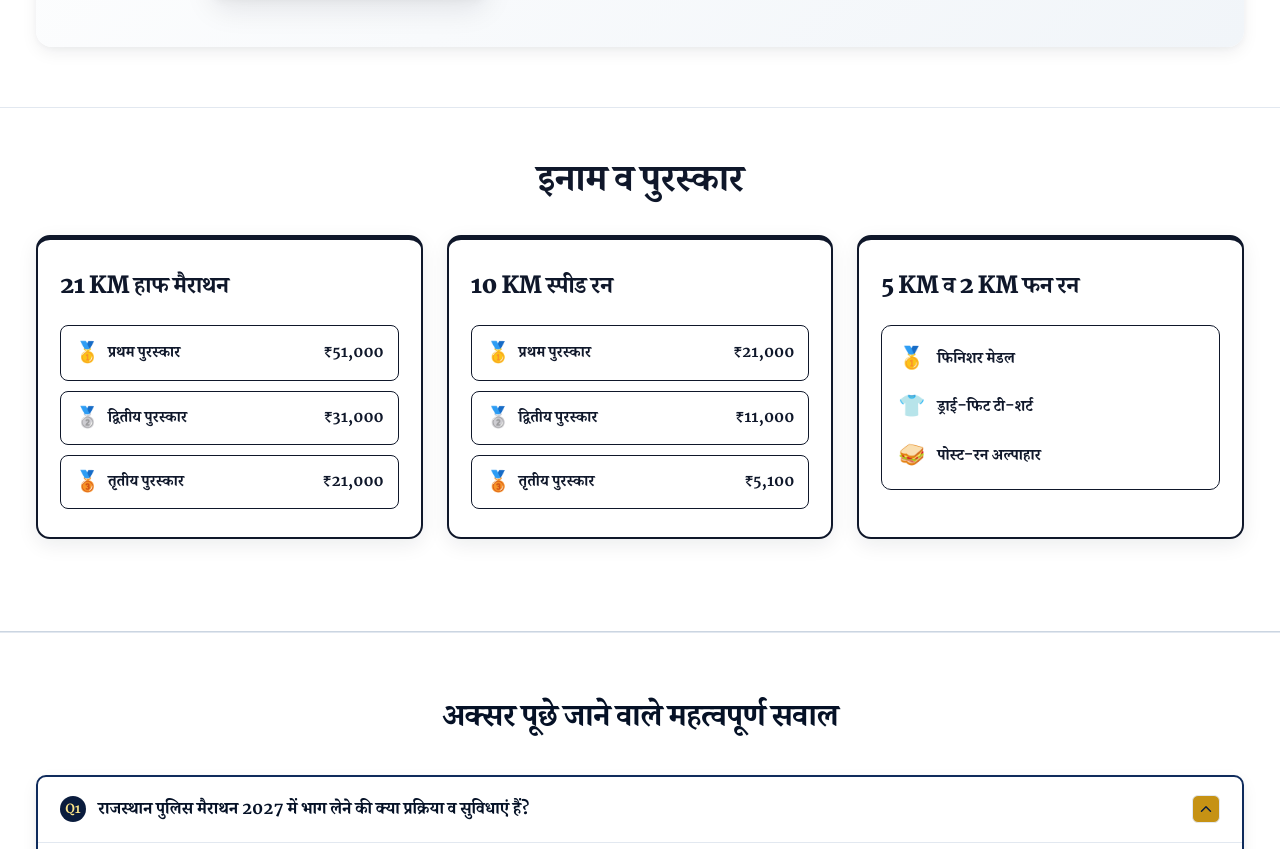
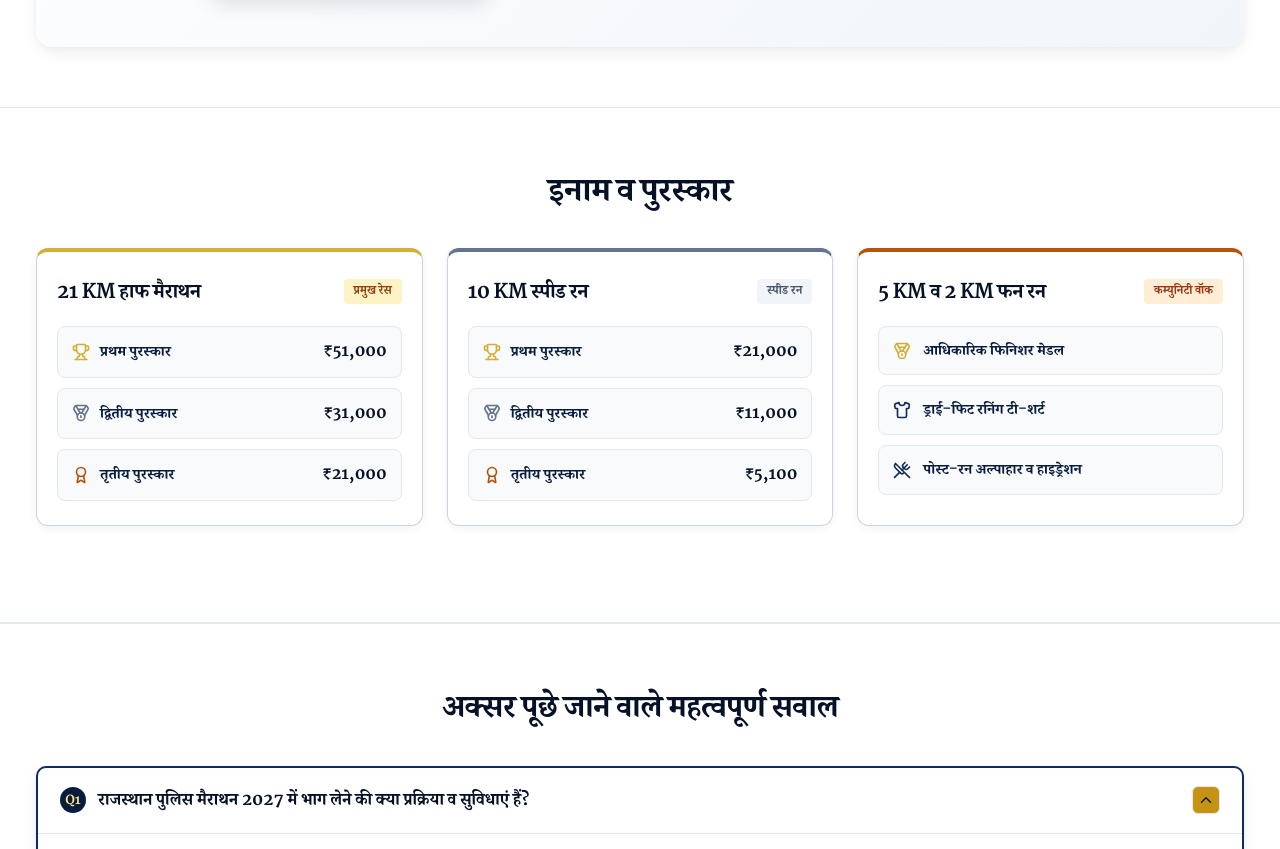
Before and after one commit to mpalsaniya68/rajasthan-police-run-for-her, a React (Vite) app: page / in a window 1280 px wide. Shown: the part 1304-2153 px from the top of the page. Built offline with nearby package versions, Linux system fonts and the light colour scheme; a web font is replaced by a local one.

Commit message:
style: apply unslop polish to hero, prize podium, and patron desk

```diff
--- a/src/components/Hero.jsx
+++ b/src/components/Hero.jsx
@@ -103,13 +103,13 @@ export function Hero({ onOpenRegister, onOpenFindPass }) {
       <div style={{ position: 'relative', zIndex: 2 }}>
         <div className="container">
           <div style={{ textAlign: 'center', maxWidth: '880px', margin: '0 auto' }}>
-            {/* Official Event Insignia Emblem (Original with White Badge) */}
-            <div style={{ display: 'inline-flex', alignItems: 'center', justifyContent: 'center', padding: '8px 20px', background: '#ffffff', borderRadius: '16px', boxShadow: '0 8px 30px rgba(0, 0, 0, 0.4)', marginBottom: '16px' }}>
+            {/* Official Event Insignia Emblem */}
+            <div style={{ display: 'inline-flex', alignItems: 'center', justifyContent: 'center', padding: '8px 20px', background: '#ffffff', borderRadius: '14px', border: '1px solid rgba(255, 255, 255, 0.8)', boxShadow: '0 6px 24px rgba(5, 17, 38, 0.32)', marginBottom: '16px' }}>
               <img
                 src="/images/run_for_her_official_logo.jpg"
                 alt="Rajasthan Police Marathon - Run For Her Official Logo"
                 style={{
-                  height: 'clamp(68px, 11vw, 102px)',
+                  height: 'clamp(68px, 11vw, 100px)',
                   width: 'auto',
                   objectFit: 'contain',
                   display: 'block'
--- a/src/components/PrizePodiumSection.jsx
+++ b/src/components/PrizePodiumSection.jsx
@@ -1,4 +1,5 @@
 import React from 'react';
+import { Trophy, Medal, Award, Shirt, UtensilsCrossed } from 'lucide-react';
 import { useLanguage } from '../context/LanguageContext';
 
 export function PrizePodiumSection({ onOpenRegister }) {
@@ -10,14 +11,14 @@ export function PrizePodiumSection({ onOpenRegister }) {
       style={{
         position: 'relative',
         background: '#ffffff',
-        padding: '50px 0 60px 0',
-        borderBottom: '1px solid var(--border-medium)'
+        padding: '64px 0',
+        borderBottom: '1px solid var(--border-subtle)'
       }}
     >
       <div className="container">
         {/* Section Header */}
-        <div className="section-header" style={{ marginBottom: '32px', textAlign: 'center' }}>
-          <h2 style={{ fontSize: 'clamp(1.75rem, 3.5vw, 2.35rem)', color: '#0f172a', margin: '0 0 8px 0', fontWeight: 900 }}>
+        <div className="section-header" style={{ marginBottom: '36px', textAlign: 'center' }}>
+          <h2 style={{ fontSize: 'clamp(1.5rem, 3vw, 2.1rem)', color: 'var(--police-navy-950)', margin: '0 0 8px 0', fontWeight: 800 }}>
             {t('prizesHeading')}
           </h2>
         </div>
@@ -25,7 +26,7 @@ export function PrizePodiumSection({ onOpenRegister }) {
         {/* 3-Column Prize Cards Grid */}
         <div style={{
           display: 'grid',
-          gridTemplateColumns: 'repeat(auto-fit, minmax(300px, 1fr))',
+          gridTemplateColumns: 'repeat(auto-fit, minmax(290px, 1fr))',
           gap: '24px',
           marginBottom: '32px'
         }}>
@@ -33,37 +34,42 @@ export function PrizePodiumSection({ onOpenRegister }) {
           {/* CARD 1: 21 KM Half Marathon */}
           <div style={{
             background: '#ffffff',
-            borderRadius: '14px',
-            border: '2px solid #0f172a',
-            borderTop: '5px solid #0f172a',
-            boxShadow: '0 6px 20px rgba(15, 23, 42, 0.08)',
-            padding: '28px 22px',
+            borderRadius: '12px',
+            border: '1px solid var(--border-medium)',
+            borderTop: '4px solid #d4af37',
+            boxShadow: 'var(--shadow-sm)',
+            padding: '24px 20px',
             display: 'flex',
             flexDirection: 'column',
             justifyContent: 'space-between',
             position: 'relative'
           }}>
             <div>
-              <h3 style={{ fontSize: '1.45rem', fontWeight: 900, color: '#0f172a', margin: '0 0 20px 0' }}>
+              <div style={{ display: 'flex', alignItems: 'center', justifyContent: 'space-between', marginBottom: '18px' }}>
+                <h3 style={{ fontSize: '1.25rem', fontWeight: 800, color: 'var(--police-navy-950)', margin: 0 }}>
                   {isHindi ? '21 KM हाफ मैराथन' : '21 KM Half Marathon'}
                 </h3>
+                <span style={{ fontSize: '0.74rem', fontWeight: 700, background: '#fef3c7', color: '#92400e', padding: '3px 10px', borderRadius: '4px' }}>
+                  {isHindi ? 'प्रमुख रेस' : 'Timed Run'}
+                </span>
+              </div>
 
-              {/* Podium Breakdown (Clean White Theme) */}
+              {/* Podium Breakdown */}
               <div style={{ display: 'flex', flexDirection: 'column', gap: '10px' }}>
                 <div style={{
                   display: 'flex',
                   alignItems: 'center',
                   justifyContent: 'space-between',
-                  padding: '11px 14px',
+                  padding: '12px 14px',
                   borderRadius: '8px',
-                  background: '#ffffff',
-                  border: '1.5px solid #0f172a'
+                  background: '#f8fafc',
+                  border: '1px solid var(--border-subtle)'
                 }}>
-                  <div style={{ display: 'flex', alignItems: 'center', gap: '8px', fontWeight: 800, color: '#0f172a', fontSize: '0.94rem' }}>
-                    <span style={{ fontSize: '1.25rem' }}>🥇</span>
+                  <div style={{ display: 'flex', alignItems: 'center', gap: '10px', fontWeight: 700, color: 'var(--police-navy-900)', fontSize: '0.92rem' }}>
+                    <Trophy size={18} color="#d4af37" strokeWidth={2.2} />
                     <span>{isHindi ? 'प्रथम पुरस्कार' : '1st Prize'}</span>
                   </div>
-                  <span style={{ fontWeight: 800, fontSize: '0.95rem', color: '#0f172a' }}>
+                  <span style={{ fontWeight: 800, fontSize: '1rem', color: 'var(--police-navy-950)', fontVariantNumeric: 'tabular-nums' }}>
                     ₹51,000
                   </span>
                 </div>
@@ -72,16 +78,16 @@ export function PrizePodiumSection({ onOpenRegister }) {
                   display: 'flex',
                   alignItems: 'center',
                   justifyContent: 'space-between',
-                  padding: '10px 14px',
+                  padding: '12px 14px',
                   borderRadius: '8px',
-                  background: '#ffffff',
-                  border: '1.5px solid #0f172a'
+                  background: '#f8fafc',
+                  border: '1px solid var(--border-subtle)'
                 }}>
-                  <div style={{ display: 'flex', alignItems: 'center', gap: '8px', fontWeight: 800, color: '#0f172a', fontSize: '0.94rem' }}>
-                    <span style={{ fontSize: '1.25rem' }}>🥈</span>
+                  <div style={{ display: 'flex', alignItems: 'center', gap: '10px', fontWeight: 700, color: 'var(--police-navy-900)', fontSize: '0.92rem' }}>
+                    <Medal size={18} color="#64748b" strokeWidth={2.2} />
                     <span>{isHindi ? 'द्वितीय पुरस्कार' : '2nd Prize'}</span>
                   </div>
-                  <span style={{ fontWeight: 800, fontSize: '0.95rem', color: '#0f172a' }}>
+                  <span style={{ fontWeight: 800, fontSize: '1rem', color: 'var(--police-navy-950)', fontVariantNumeric: 'tabular-nums' }}>
                     ₹31,000
                   </span>
                 </div>
@@ -90,16 +96,16 @@ export function PrizePodiumSection({ onOpenRegister }) {
                   display: 'flex',
                   alignItems: 'center',
                   justifyContent: 'space-between',
-                  padding: '10px 14px',
+                  padding: '12px 14px',
                   borderRadius: '8px',
-                  background: '#ffffff',
-                  border: '1.5px solid #0f172a'
+                  background: '#f8fafc',
+                  border: '1px solid var(--border-subtle)'
                 }}>
-                  <div style={{ display: 'flex', alignItems: 'center', gap: '8px', fontWeight: 800, color: '#0f172a', fontSize: '0.94rem' }}>
-                    <span style={{ fontSize: '1.25rem' }}>🥉</span>
+                  <div style={{ display: 'flex', alignItems: 'center', gap: '10px', fontWeight: 700, color: 'var(--police-navy-900)', fontSize: '0.92rem' }}>
+                    <Award size={18} color="#b45309" strokeWidth={2.2} />
                     <span>{isHindi ? 'तृतीय पुरस्कार' : '3rd Prize'}</span>
                   </div>
-                  <span style={{ fontWeight: 800, fontSize: '0.95rem', color: '#0f172a' }}>
+                  <span style={{ fontWeight: 800, fontSize: '1rem', color: 'var(--police-navy-950)', fontVariantNumeric: 'tabular-nums' }}>
                     ₹21,000
                   </span>
                 </div>
@@ -110,37 +116,42 @@ export function PrizePodiumSection({ onOpenRegister }) {
           {/* CARD 2: 10 KM Speed Run */}
           <div style={{
             background: '#ffffff',
-            borderRadius: '14px',
-            border: '2px solid #0f172a',
-            borderTop: '5px solid #0f172a',
-            boxShadow: '0 6px 20px rgba(15, 23, 42, 0.08)',
-            padding: '28px 22px',
+            borderRadius: '12px',
+            border: '1px solid var(--border-medium)',
+            borderTop: '4px solid #64748b',
+            boxShadow: 'var(--shadow-sm)',
+            padding: '24px 20px',
             display: 'flex',
             flexDirection: 'column',
             justifyContent: 'space-between',
             position: 'relative'
           }}>
             <div>
-              <h3 style={{ fontSize: '1.45rem', fontWeight: 900, color: '#0f172a', margin: '0 0 20px 0' }}>
+              <div style={{ display: 'flex', alignItems: 'center', justifyContent: 'space-between', marginBottom: '18px' }}>
+                <h3 style={{ fontSize: '1.25rem', fontWeight: 800, color: 'var(--police-navy-950)', margin: 0 }}>
                   {isHindi ? '10 KM स्पीड रन' : '10 KM Speed Run'}
                 </h3>
+                <span style={{ fontSize: '0.74rem', fontWeight: 700, background: '#f1f5f9', color: '#475569', padding: '3px 10px', borderRadius: '4px' }}>
+                  {isHindi ? 'स्पीड रन' : 'Timed Run'}
+                </span>
+              </div>
 
-              {/* Podium Breakdown (Clean White Theme) */}
+              {/* Podium Breakdown */}
               <div style={{ display: 'flex', flexDirection: 'column', gap: '10px' }}>
                 <div style={{
                   display: 'flex',
                   alignItems: 'center',
                   justifyContent: 'space-between',
-                  padding: '11px 14px',
+                  padding: '12px 14px',
                   borderRadius: '8px',
-                  background: '#ffffff',
-                  border: '1.5px solid #0f172a'
+                  background: '#f8fafc',
+                  border: '1px solid var(--border-subtle)'
                 }}>
-                  <div style={{ display: 'flex', alignItems: 'center', gap: '8px', fontWeight: 800, color: '#0f172a', fontSize: '0.94rem' }}>
-                    <span style={{ fontSize: '1.25rem' }}>🥇</span>
+                  <div style={{ display: 'flex', alignItems: 'center', gap: '10px', fontWeight: 700, color: 'var(--police-navy-900)', fontSize: '0.92rem' }}>
+                    <Trophy size={18} color="#d4af37" strokeWidth={2.2} />
                     <span>{isHindi ? 'प्रथम पुरस्कार' : '1st Prize'}</span>
                   </div>
-                  <span style={{ fontWeight: 800, fontSize: '0.95rem', color: '#0f172a' }}>
+                  <span style={{ fontWeight: 800, fontSize: '1rem', color: 'var(--police-navy-950)', fontVariantNumeric: 'tabular-nums' }}>
                     ₹21,000
                   </span>
                 </div>
@@ -149,16 +160,16 @@ export function PrizePodiumSection({ onOpenRegister }) {
                   display: 'flex',
                   alignItems: 'center',
                   justifyContent: 'space-between',
-                  padding: '10px 14px',
+                  padding: '12px 14px',
                   borderRadius: '8px',
-                  background: '#ffffff',
-                  border: '1.5px solid #0f172a'
+                  background: '#f8fafc',
+                  border: '1px solid var(--border-subtle)'
                 }}>
-                  <div style={{ display: 'flex', alignItems: 'center', gap: '8px', fontWeight: 800, color: '#0f172a', fontSize: '0.94rem' }}>
-                    <span style={{ fontSize: '1.25rem' }}>🥈</span>
+                  <div style={{ display: 'flex', alignItems: 'center', gap: '10px', fontWeight: 700, color: 'var(--police-navy-900)', fontSize: '0.92rem' }}>
+                    <Medal size={18} color="#64748b" strokeWidth={2.2} />
                     <span>{isHindi ? 'द्वितीय पुरस्कार' : '2nd Prize'}</span>
                   </div>
-                  <span style={{ fontWeight: 800, fontSize: '0.95rem', color: '#0f172a' }}>
+                  <span style={{ fontWeight: 800, fontSize: '1rem', color: 'var(--police-navy-950)', fontVariantNumeric: 'tabular-nums' }}>
                     ₹11,000
                   </span>
                 </div>
@@ -167,16 +178,16 @@ export function PrizePodiumSection({ onOpenRegister }) {
                   display: 'flex',
                   alignItems: 'center',
                   justifyContent: 'space-between',
-                  padding: '10px 14px',
+                  padding: '12px 14px',
                   borderRadius: '8px',
-                  background: '#ffffff',
-                  border: '1.5px solid #0f172a'
+                  background: '#f8fafc',
+                  border: '1px solid var(--border-subtle)'
                 }}>
-                  <div style={{ display: 'flex', alignItems: 'center', gap: '8px', fontWeight: 800, color: '#0f172a', fontSize: '0.94rem' }}>
-                    <span style={{ fontSize: '1.25rem' }}>🥉</span>
+                  <div style={{ display: 'flex', alignItems: 'center', gap: '10px', fontWeight: 700, color: 'var(--police-navy-900)', fontSize: '0.92rem' }}>
+                    <Award size={18} color="#b45309" strokeWidth={2.2} />
                     <span>{isHindi ? 'तृतीय पुरस्कार' : '3rd Prize'}</span>
                   </div>
-                  <span style={{ fontWeight: 800, fontSize: '0.95rem', color: '#0f172a' }}>
+                  <span style={{ fontWeight: 800, fontSize: '1rem', color: 'var(--police-navy-950)', fontVariantNumeric: 'tabular-nums' }}>
                     ₹5,100
                   </span>
                 </div>
@@ -187,49 +198,70 @@ export function PrizePodiumSection({ onOpenRegister }) {
           {/* CARD 3: 5K & 2K Fun Run */}
           <div style={{
             background: '#ffffff',
-            borderRadius: '14px',
-            border: '2px solid #0f172a',
-            borderTop: '5px solid #0f172a',
-            boxShadow: '0 6px 20px rgba(15, 23, 42, 0.08)',
-            padding: '28px 22px',
+            borderRadius: '12px',
+            border: '1px solid var(--border-medium)',
+            borderTop: '4px solid #b45309',
+            boxShadow: 'var(--shadow-sm)',
+            padding: '24px 20px',
             display: 'flex',
             flexDirection: 'column',
             justifyContent: 'space-between',
             position: 'relative'
           }}>
             <div>
-              <h3 style={{ fontSize: '1.45rem', fontWeight: 900, color: '#0f172a', margin: '0 0 20px 0' }}>
+              <div style={{ display: 'flex', alignItems: 'center', justifyContent: 'space-between', marginBottom: '18px' }}>
+                <h3 style={{ fontSize: '1.25rem', fontWeight: 800, color: 'var(--police-navy-950)', margin: 0 }}>
                   {isHindi ? '5 KM व 2 KM फन रन' : '5K & 2K Fun Run'}
                 </h3>
+                <span style={{ fontSize: '0.74rem', fontWeight: 700, background: '#ffedd5', color: '#9a3412', padding: '3px 10px', borderRadius: '4px' }}>
+                  {isHindi ? 'कम्युनिटी वॉक' : 'Open for All'}
+                </span>
+              </div>
 
-              {/* Perks Highlights Box (Clean White Theme) */}
+              {/* Perks Highlights Box */}
+              <div style={{ display: 'flex', flexDirection: 'column', gap: '10px' }}>
                 <div style={{
-                background: '#ffffff',
-                border: '1.5px solid #0f172a',
-                borderRadius: '10px',
-                padding: '16px',
                   display: 'flex',
-                flexDirection: 'column',
-                gap: '14px'
+                  alignItems: 'center',
+                  padding: '12px 14px',
+                  borderRadius: '8px',
+                  background: '#f8fafc',
+                  border: '1px solid var(--border-subtle)',
+                  gap: '12px'
                 }}>
-                <div style={{ display: 'flex', alignItems: 'center', gap: '12px' }}>
-                  <span style={{ fontSize: '1.35rem' }}>🥇</span>
-                  <div style={{ fontWeight: 800, color: '#0f172a', fontSize: '0.96rem' }}>
-                    {isHindi ? 'फिनिशर मेडल' : 'Finisher Medal'}
+                  <Medal size={18} color="#d4af37" strokeWidth={2.2} />
+                  <div style={{ fontWeight: 700, color: 'var(--police-navy-900)', fontSize: '0.92rem' }}>
+                    {isHindi ? 'आधिकारिक फिनिशर मेडल' : 'Official Finisher Medal'}
                   </div>
                 </div>
 
-                <div style={{ display: 'flex', alignItems: 'center', gap: '12px' }}>
-                  <span style={{ fontSize: '1.35rem' }}>👕</span>
-                  <div style={{ fontWeight: 800, color: '#0f172a', fontSize: '0.96rem' }}>
-                    {isHindi ? 'ड्राई-फिट टी-शर्ट' : 'Dry-Fit T-Shirt'}
+                <div style={{
+                  display: 'flex',
+                  alignItems: 'center',
+                  padding: '12px 14px',
+                  borderRadius: '8px',
+                  background: '#f8fafc',
+                  border: '1px solid var(--border-subtle)',
+                  gap: '12px'
+                }}>
+                  <Shirt size={18} color="var(--police-navy-800)" strokeWidth={2.2} />
+                  <div style={{ fontWeight: 700, color: 'var(--police-navy-900)', fontSize: '0.92rem' }}>
+                    {isHindi ? 'ड्राई-फिट रनिंग टी-शर्ट' : 'Dry-Fit Running T-Shirt'}
                   </div>
                 </div>
 
-                <div style={{ display: 'flex', alignItems: 'center', gap: '12px' }}>
-                  <span style={{ fontSize: '1.35rem' }}>🥪</span>
-                  <div style={{ fontWeight: 800, color: '#0f172a', fontSize: '0.96rem' }}>
-                    {isHindi ? 'पोस्ट-रन अल्पाहार' : 'Post-Run Refreshments'}
+                <div style={{
+                  display: 'flex',
+                  alignItems: 'center',
+                  padding: '12px 14px',
+                  borderRadius: '8px',
+                  background: '#f8fafc',
+                  border: '1px solid var(--border-subtle)',
+                  gap: '12px'
+                }}>
+                  <UtensilsCrossed size={18} color="var(--police-navy-800)" strokeWidth={2.2} />
+                  <div style={{ fontWeight: 700, color: 'var(--police-navy-900)', fontSize: '0.92rem' }}>
+                    {isHindi ? 'पोस्ट-रन अल्पाहार व हाइड्रेशन' : 'Post-Run Refreshments & Hydration'}
                   </div>
                 </div>
               </div>
--- a/src/context/LanguageContext.jsx
+++ b/src/context/LanguageContext.jsx
@@ -22,7 +22,7 @@ export const TRANSLATIONS = {
     navPledge: 'सुरक्षा संकल्प',
 
     // Hero
-    superTitle: '★ राजस्थान पुलिस मैराथन 2027 ★',
+    superTitle: 'राजस्थान पुलिस मैराथन 2027',
     slogan: '"हर कदम नारी सुरक्षा, सम्मान एवं सशक्तिकरण के नाम"',
     days: 'दिन',
     hours: 'घंटे',
@@ -59,7 +59,7 @@ export const TRANSLATIONS = {
     navPledge: 'Safety Pledge',
 
     // Hero
-    superTitle: '★ RAJASTHAN POLICE MARATHON 2027 ★',
+    superTitle: 'RAJASTHAN POLICE MARATHON 2027',
     slogan: '"Every Step for Women Safety, Dignity & Empowerment"',
     days: 'DAYS',
     hours: 'HOURS',
```
Also changed, not shown: src/components/PatronDesk.jsx (+11 -11 lines), 1 other file (tests, documents, lock files or other folders). Lines whose indentation alone changed are shown as unchanged.
